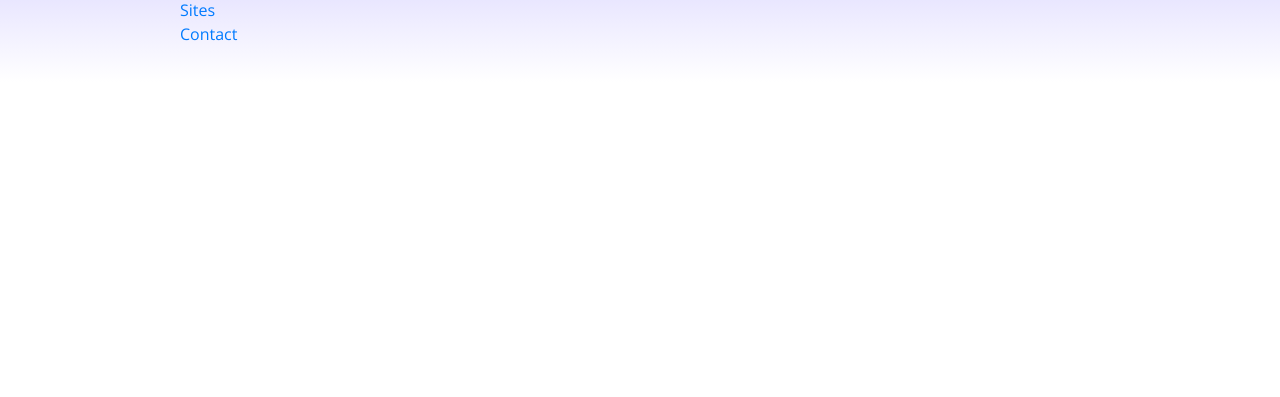
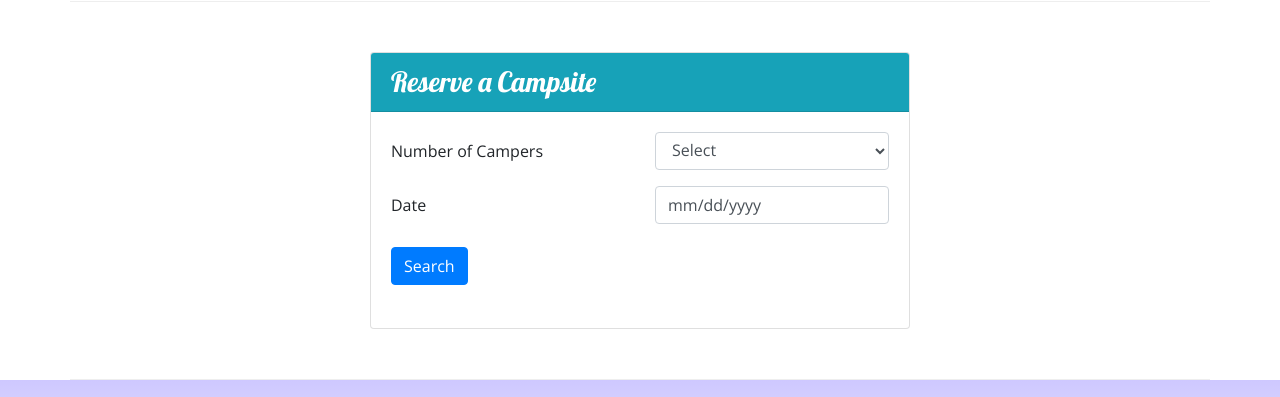
Before and after one commit to GavinG89/nucamp-bootstrap, a website: page index.html in a window 1280 px wide. Shown: the part 1151-1548 px from the top of the page. Before the commit the page ends 1233 px from the top, so only its background shows below. Drawn offline with nearby package versions, Linux system fonts and the light colour scheme.

Commit message:
week 3 updates

```diff
--- a/index.html
+++ b/index.html
@@ -26,6 +26,9 @@
                 <div class="col">
                     <h1>NuCamp</h1>
                     <h2>a better way to camp</h2>
+                </div>
+                <div class="col-md-4 col-xl-2 mt-4">
+                    <a href="#reserveForm" class="btn btn-info btn-lg text-nowrap">Reserve Campsite</a>
                 </div>
             </div>
         </div>
@@ -66,10 +69,17 @@
             <h2 class="text-sm-right">Featured Campsites</h2>
         </div>
         <div class="col">
+
             <h3>React Lake Campground</h3>
                 <p class="d-none d-sm-block">Nestled in the foothills of the Chrome Mountains, this campground on the shores of the pristine React Lake is a favorite for fly fishers.</p>
+
         </div>
+        <div class="media">
+        <img class="d-flex ml-3 img-thumbnail" src="img/react-lake-thumb.jpg" alt="react-lake-thumb">
+        <div class="media-body align-self-center">
     </div>
+</div>
+</div>
 
     <div class="row row-content align-items-center">
         <div class="col-sm-4 order-sm-last col-md-3">
@@ -85,7 +95,45 @@
             </div>
         </div>
     </div>
+            <div class="row row-content">
+                <div class="col-sm-6 mx-auto">
+                    <div class="card">
+                        <h3 class="card-header bg-info text-white">Reserve a Campsite</h3>
+                        <div class="card-body">
+                            <form id="reserveForm">
+                                <div class="form-group row">
+                                    <label class="col-sm-6 col-form-label">Number of Campers</label>
+                                        <div class="col">
+                                            <select class="form-control" name="numCampers" id="numCampers">
+                                                <option>Select</option>
+                                                <option value="1">1</option>
+                                                <option value="2">2</option>
+                                                <option value="3">3</option>
+                                                <option value="4">4</option>
+                                                <option value="5">5</option>
+                                                <option value="6">6</option>
+                                            </select>
+                                        </div>
+                                 </div>
+                                <div class="form-group row">
+                                    <label class="col-sm-6 col-form-label" for="date">Date</label>
+                                    <div class="col-sm-6">
+                                    <input class="form-control type="date" id="date" name="date" value="mm/dd/yyyy">
+                                </div>
+                            </div>
+                                <div class="form-group row">
+                                    <div class="col col-form-label">
+                                        <button type="submit" class="btn btn-primary">Search</button>
+                                    </div>
+
+                                </div>
+                                </div>
+                            </form>
+        </div>
     </div>
+</div>
+</div>
+</div>
     <footer class="site-footer">
         <div class="container">
             <div class="row">
--- a/package.json
+++ b/package.json
@@ -2,7 +2,7 @@
   "name": "nucampsite",
   "version": "1.0.0",
   "description": "This is a website for the fictional campsites review site NuCamp.",
-  "main": "index.js",
+  "main": "index.html",
   "scripts": {
     "lite": "lite-server",
     "start": "npm run lite",
```
